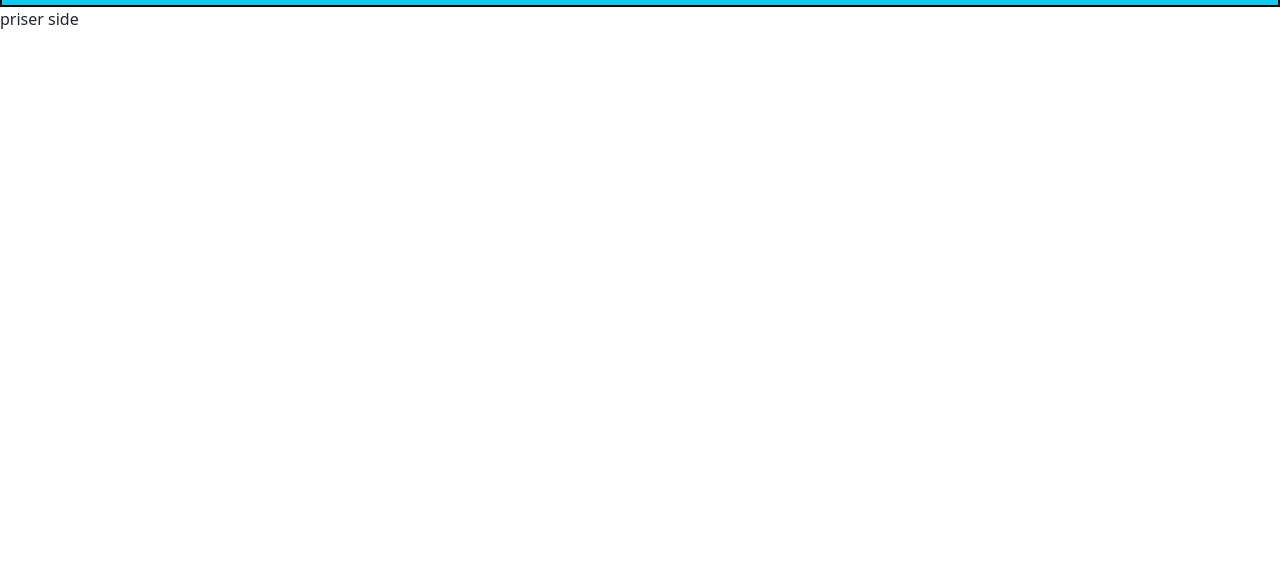
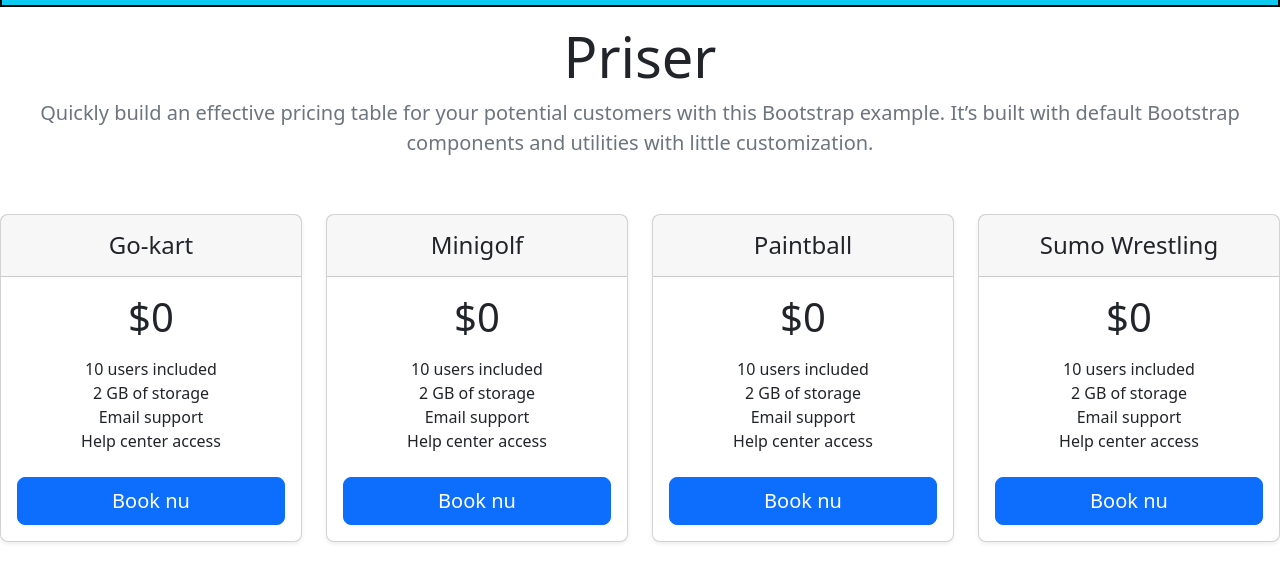
Before and after one commit to JimmyKristensen/AdventureXP-frontend, a plain HTML site: page src/main/resources/template/priser.html in a window 1280 px wide. Shown: the part 103-684 px from the top of the page. Drawn offline with nearby package versions, Linux system fonts and the light colour scheme; files whose address does not match are found by name.

Commit message:
priser bootstrap

```diff
--- a/src/main/resources/template/priser.html
+++ b/src/main/resources/template/priser.html
@@ -46,6 +46,85 @@
             </div>
         </div>
     </nav>
-    priser side
+
+    <div class="pricing-header p-3 pb-md-4 mx-auto text-center">
+        <h1 class="display-4 fw-normal">Priser</h1>
+        <p class="fs-5 text-muted">Quickly build an effective pricing table for your potential customers with this Bootstrap example. It’s built with default Bootstrap components and utilities with little customization.</p>
+      </div>
+
+    <div class="row row-cols-1 row-cols-md-4 mt-3 text-center">
+
+        <div class="col-3">
+          <div class="card mb-4 rounded-3 shadow-sm">
+            <div class="card-header py-3">
+              <h4 class="my-0 fw-normal">Go-kart</h4>
+            </div>
+            <div class="card-body">
+              <h1 class="card-title pricing-card-title">$0</small></h1>
+              <ul class="list-unstyled mt-3 mb-4">
+                <li>10 users included</li>
+                <li>2 GB of storage</li>
+                <li>Email support</li>
+                <li>Help center access</li>
+              </ul>
+              <button type="button" class="w-100 btn btn-lg btn-primary">Book nu</button>
+            </div>
+          </div>
+        </div>
+
+        <div class="col-3">
+            <div class="card mb-4 rounded-3 shadow-sm">
+              <div class="card-header py-3">
+                <h4 class="my-0 fw-normal">Minigolf</h4>
+              </div>
+              <div class="card-body">
+                <h1 class="card-title pricing-card-title">$0</h1>
+                <ul class="list-unstyled mt-3 mb-4">
+                  <li>10 users included</li>
+                  <li>2 GB of storage</li>
+                  <li>Email support</li>
+                  <li>Help center access</li>
+                </ul>
+                <button type="button" class="w-100 btn btn-lg btn-primary">Book nu</button>
+              </div>
+            </div>
+          </div>
+
+          <div class="col-3">
+            <div class="card mb-4 rounded-3 shadow-sm">
+              <div class="card-header py-3">
+                <h4 class="my-0 fw-normal">Paintball</h4>
+              </div>
+              <div class="card-body">
+                <h1 class="card-title pricing-card-title">$0</h1>
+                <ul class="list-unstyled mt-3 mb-4">
+                  <li>10 users included</li>
+                  <li>2 GB of storage</li>
+                  <li>Email support</li>
+                  <li>Help center access</li>
+                </ul>
+                <button type="button" class="w-100 btn btn-lg btn-primary">Book nu</button>
+              </div>
+            </div>
+          </div>
+
+          <div class="col-3">
+            <div class="card mb-4 rounded-3 shadow-sm">
+              <div class="card-header py-3">
+                <h4 class="my-0 fw-normal">Sumo Wrestling</h4>
+              </div>
+              <div class="card-body">
+                <h1 class="card-title pricing-card-title">$0</h1>
+                <ul class="list-unstyled mt-3 mb-4">
+                  <li>10 users included</li>
+                  <li>2 GB of storage</li>
+                  <li>Email support</li>
+                  <li>Help center access</li>
+                </ul>
+                <button type="button" class="w-100 btn btn-lg btn-primary">Book nu</button>
+              </div>
+            </div>
+          </div>
+      </div>
 </body>
 </html>
```
